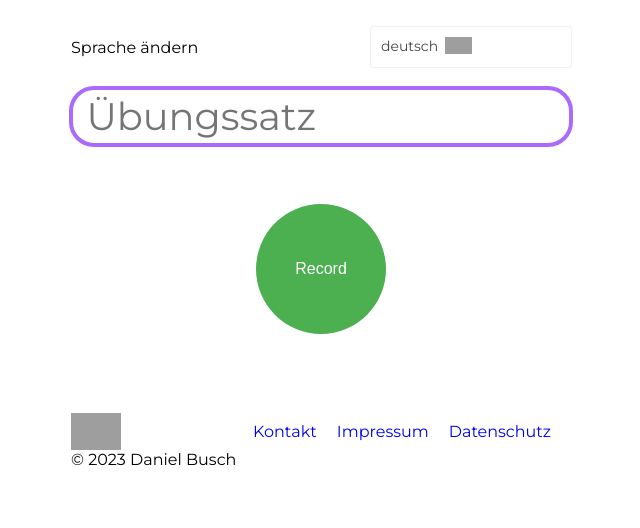
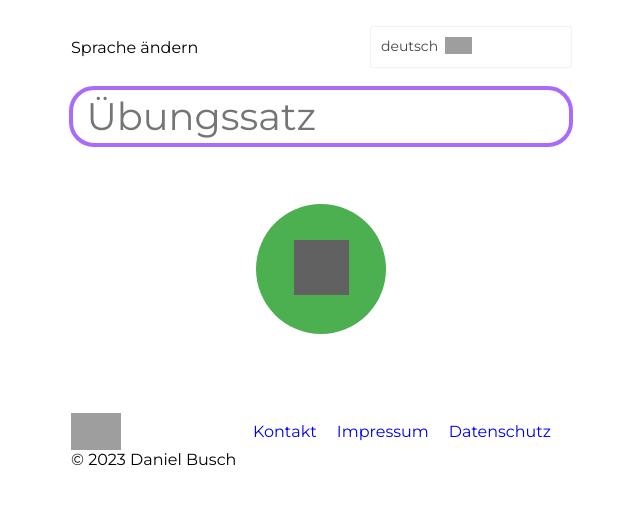
Before and after one commit to dakopen/studie.AusspracheTrainer.org, a Django app: page /de/ in a window 1280 px wide. Shown: the part 316-844 px from the top of the page, without its empty margins (319-959 px from the left). Run offline with Django 4.2, Linux system fonts and the light colour scheme; parts of the project's set-up code (start-up, migrations or seed data) failed here and were passed over; grey boxes are pictures that could not be loaded.

Commit message:
Add: start and stop icon indicators

```diff
--- a/aussprachetrainer/frontend/templates/record_audio.html
+++ b/aussprachetrainer/frontend/templates/record_audio.html
@@ -48,7 +48,10 @@
     <br>
     <div class="audio-container">
         <div class="button-container">
-            <button class="round-button" id="record-button">Record</button>
+            <button class="round-button" id="record-button">
+                <img src="{% static 'frontend/assets/images/microphone.svg' %}" alt="microphone icon" height="55" width="55" class="inverted-svg" id="start-recording-icon">
+                <i class="fa-solid fa-square fa-2x" id="stop-recording-icon"></i>
+            </button>
             <button class="round-button" id="right-button">cancel</button>
         </div>
         <div class="flexbox" id="canvas-parent-container">
--- a/aussprachetrainer/static/frontend/assets/css/record_audio.css
+++ b/aussprachetrainer/static/frontend/assets/css/record_audio.css
@@ -264,4 +264,13 @@
     padding-left: 3px;
     padding-bottom: 3px;
 }
+
+.inverted-svg {
+    filter: invert(100%);
+}
+
+#stop-recording-icon {
+    display: none;
+}
+
 /* END language dropdown */
--- a/aussprachetrainer/static/frontend/assets/js/audio_canvas.js
+++ b/aussprachetrainer/static/frontend/assets/js/audio_canvas.js
@@ -11,7 +11,8 @@
 let realPixelsPerSecond;
 const rightRecordingButton = document.getElementById("right-button");
 let isShowingResults = false;
-
+const stopRecordingIcon = document.getElementById("stop-recording-icon");
+const startRecordingIcon = document.getElementById("start-recording-icon");
 
 function initializeCanvasAndOffscreen() {
   canvas = document.createElement('canvas');
@@ -79,6 +80,9 @@
   rightRecordingButton.style.opacity = '1';
   rightRecordingButton.innerHTML = 'cancel';
 
+  startRecordingIcon.style.display = "none";
+  stopRecordingIcon.style.display = "inherit";
+
   // initialize the canvas and offscreen canvas
   initializeCanvasAndOffscreen();
 
@@ -101,7 +105,6 @@
 
       // start the animation and stuff
       animationFrameId = requestAnimationFrame(draw);
-      recButton.innerText = 'Stop';
     })
     .catch((error) => {
       console.error(error);
@@ -111,6 +114,8 @@
 const stopRecording = () => {
   mediaRecorder.stop();
   isRecording = false;
+  startRecordingIcon.style.display = "inherit";
+  stopRecordingIcon.style.display = "none";
 
   /** RESIZE OFFSCREEN CANVAS **/
   const tempCanvas = document.createElement("canvas");
@@ -168,8 +173,6 @@
   if (isRecording && !isShowingResults) {
     cancelRecording();
     cancelAnimationFrame(animationFrameId);
-    recButton.innerText = 'Record';
-
   }
   else if (isShowingResults) {
     resetFormReturnTextarea(); // reset everything, that includes the textarea
@@ -194,6 +197,8 @@
 const cancelRecording = () => {
   mediaRecorder.stop();
   isRecording = false;
+  startRecordingIcon.style.display = "inherit";
+  stopRecordingIcon.style.display = "none";
 
   // Stop all tracks to release the media stream
   if (stream) {
@@ -272,6 +277,7 @@
   else {
     setTimeout(() => {
       stopRecording();
+
       // rightRecordingButton.style.opacity = '0';
       rightRecordingButton.innerHTML = 'reset';
 
@@ -288,7 +294,6 @@
       offscreenCanvas.style.left = '50%';
       offscreenCanvas.style.transform = 'translateX(-50%)';
     }, 150); // record a bit longer than before
-    recButton.innerText = 'Record';
   }
 });
 /*## END: start recording on first click and submit form on second click ##*/
@@ -448,13 +453,13 @@
 
     replayX += pixelsPerSecond * deltaTime * 2;
 
-    if (replayX * 1/2 >= (Math.min(offscreenCanvas.width, 800) - 13)) {
+    if (replayX * 1/2 >= (Math.min(offscreenCanvas.width, 800) - 2)) {
         stopReplay();
         isPlaying = !isPlaying;
         return;
     }
 
-    replayLine.style.marginRight = (Math.min(offscreenCanvas.width, 800) - 13 - replayX) + "px";
+    replayLine.style.marginRight = (Math.min(offscreenCanvas.width, 800) - 2 - replayX) + "px";
     replayAnimationFrameId = requestAnimationFrame(moveReplayLine);
 };
 
@@ -478,7 +483,7 @@
     recordedAudio.currentTime = 0;
     cancelAnimationFrame(replayAnimationFrameId);
     replayX = 0;
-    replayLine.style.marginRight = (Math.min(offscreenCanvas.width, 800) - 13) + "px";
+    replayLine.style.marginRight = (Math.min(offscreenCanvas.width, 800) - 2) + "px";
     lastTimestamp = 0;
     replayButtonIcon.classList.remove('fa-pause');
     replayButtonIcon.classList.add('fa-play');
@@ -498,6 +503,6 @@
 function jumpToWaveformTimestamp(timestamp) {
     recordedAudio.currentTime = timestamp;
     replayX = timestamp * pixelsPerSecond * 2;
-    replayLine.style.marginRight = (Math.min(offscreenCanvas.width, 800) - 13 - replayX) + "px";
+    replayLine.style.marginRight = (Math.min(offscreenCanvas.width, 800) - 2 - replayX) + "px";
 }
 /*## END: audio replay (including visual replay) ##*/
--- a/aussprachetrainer/static/frontend/assets/js/record_audio.js
+++ b/aussprachetrainer/static/frontend/assets/js/record_audio.js
@@ -43,14 +43,6 @@
     textarea.val("");
     resizeTextarea();
 }
-
-recordButton.on('click', function() {
-    if (recordButton.text() === "Record") {
-        recordButton.text("Stop");
-    } else {
-        recordButton.text("Record");
-    }
-});
 
 /*Dropdown Menu*/
 let selectedLiId = 'dropdown-lang-germany';
```
